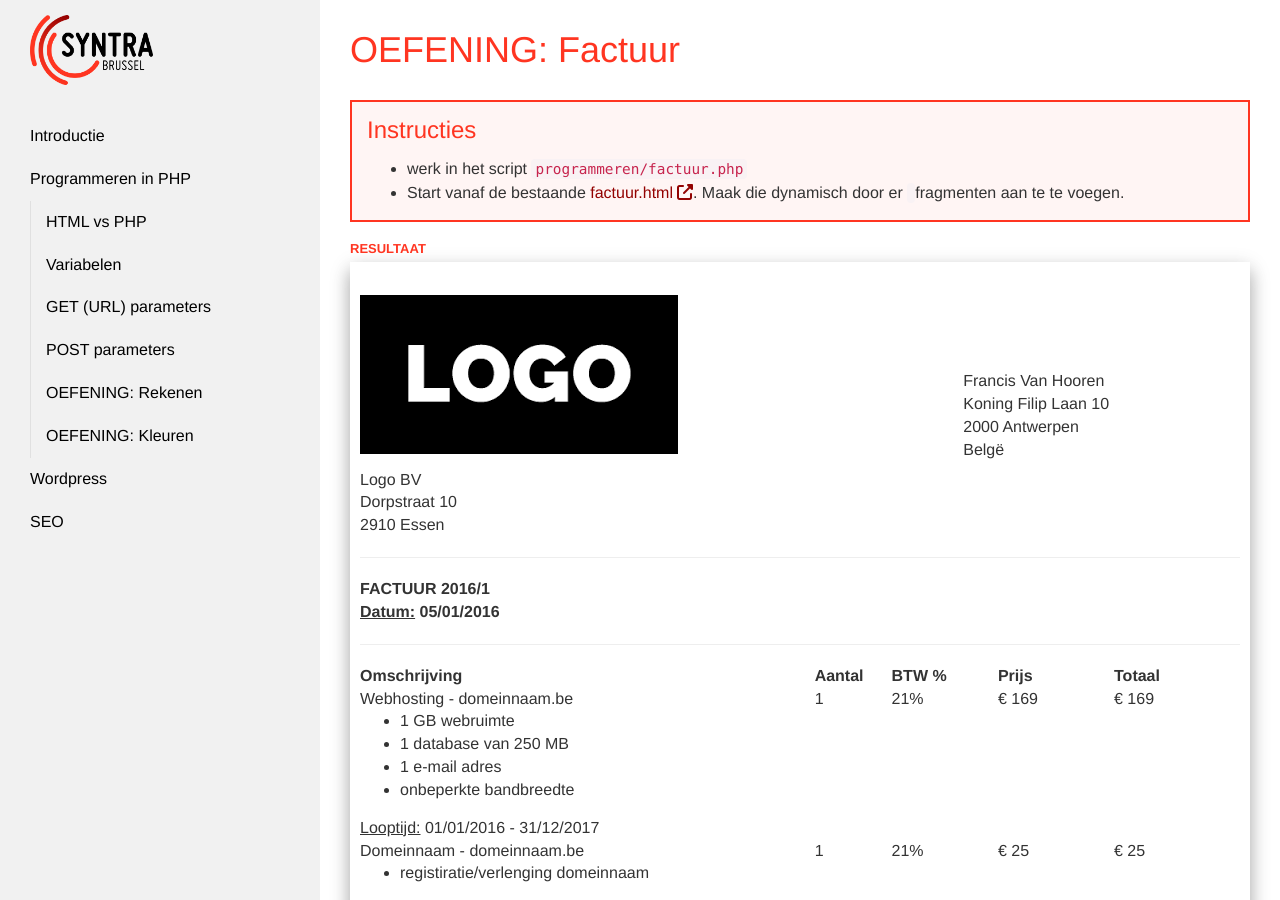
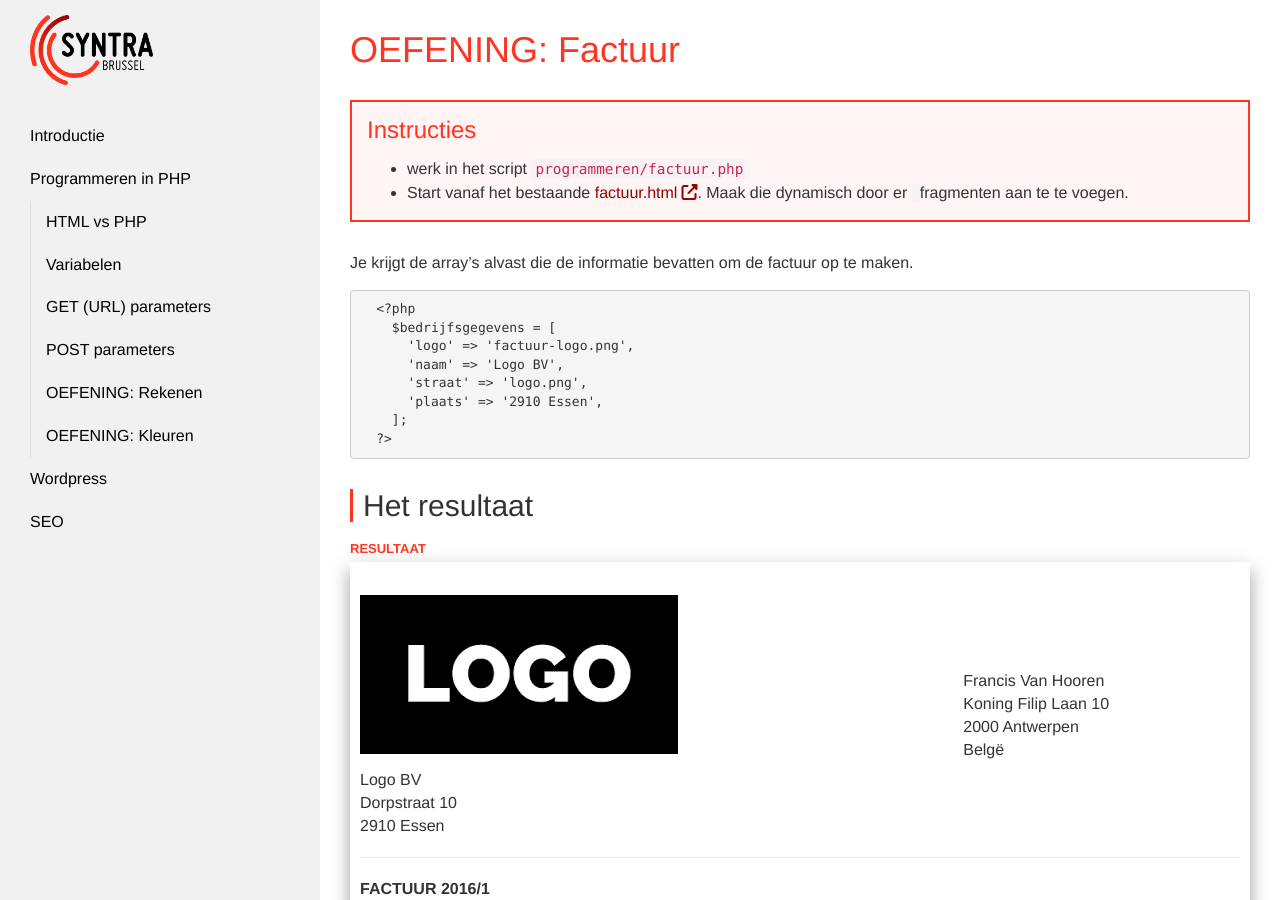
Before and after one commit to Syntra-Brussel/dynamische-webtechnieken, a Jekyll site: the page built from programmeren/oefening-factuur.md, in a window 1280 px wide and 900 px high. Built offline with Jekyll 4.4.1, drawn with Linux system fonts in a browser that asks for light colours; nearby versions of some CDN libraries; a script that is not in the unit is left out.

Commit message:
Update oefening-factuur.md

```diff
--- a/programmeren/oefening-factuur.md
+++ b/programmeren/oefening-factuur.md
@@ -9,9 +9,24 @@ collection: programmeren
     <h3>Instructies</h3>
     <ul>
         <li>werk in het script <code>programmeren/factuur.php</code></li>
-        <li>Start vanaf de bestaande <a target="_blank" href="factuur.html">factuur.html</a>. Maak die dynamisch door er <code><?php ... ?></code> fragmenten aan te te voegen.</li>
+        <li>Start vanaf het bestaande <a target="_blank" href="factuur.html">factuur.html</a>. Maak die dynamisch door er <code><?php ... ?></code> fragmenten aan te te voegen.</li>
     </ul>
 </div>
+
+Je krijgt de array's alvast die de informatie bevatten om de factuur op te maken.
+
+<pre data-enlighter-theme="beyond" data-enlighter-language="php">
+  &lt;?php
+    $bedrijfsgegevens = [
+      'logo' => 'factuur-logo.png',
+      'naam' => 'Logo BV',
+      'straat' => 'logo.png',
+      'plaats' => '2910 Essen',
+    ];
+  ?&gt;
+</pre>
+
+## Het resultaat
 
 <div class="shadow result">
       <table width="100%">
```
